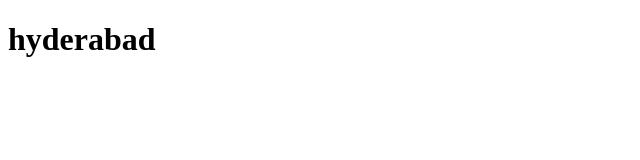
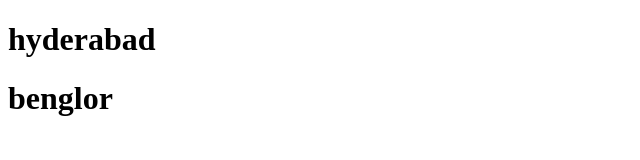
Before and after one commit to saikrishnaparitala/hyderabad, a plain HTML site: page index.html in a window 1280 px wide. Shown: the whole page, without its empty margins (0-640 px from the left). Drawn offline with Linux system fonts and the light colour scheme.

Commit message:
benglor v1

```diff
--- a/index.html
+++ b/index.html
@@ -9,6 +9,7 @@
 
 <body>
     <h1>hyderabad</h1>
+    <h1>benglor</h1>
 </body>
 
 </html>
```
